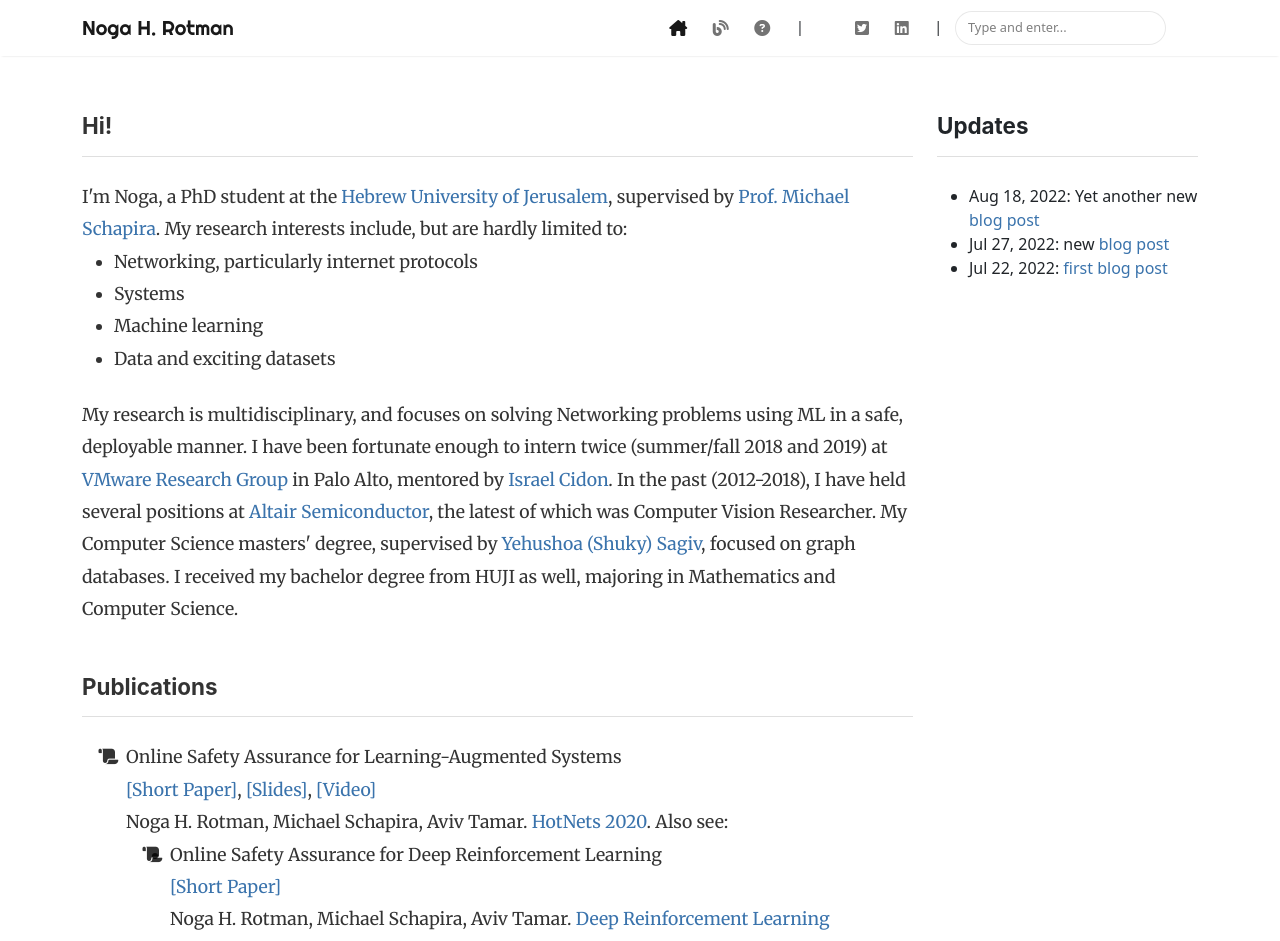
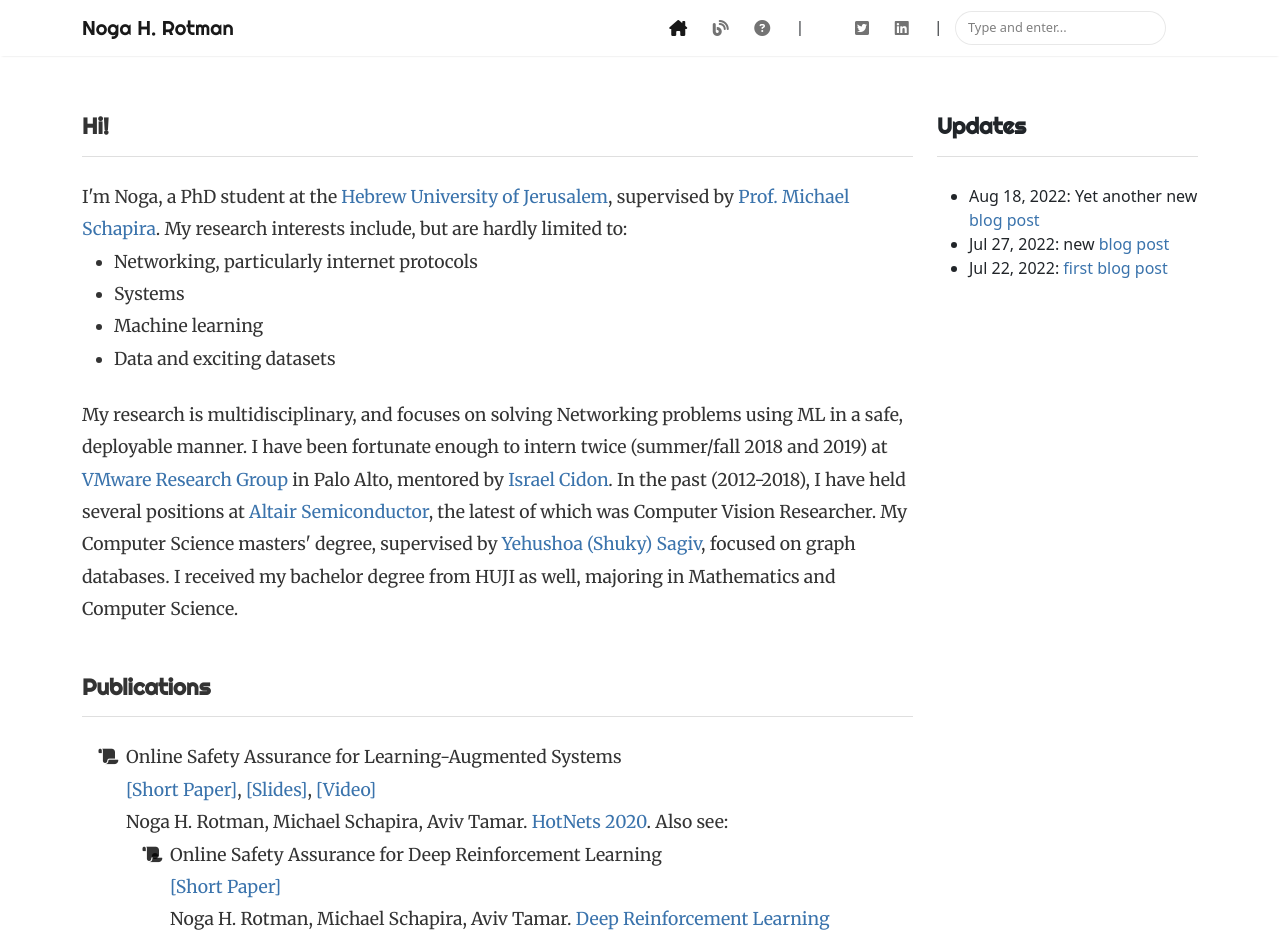
Before and after one commit to r02b/r02b.github.io, a Jekyll site: the page built from _pages/main.md, in a window 1280 px wide and 1400 px high. Shown: the top 941 px of the window. Built offline with Jekyll 4.4.1, drawn with Linux system fonts in a browser that asks for light colours; nearby versions of some CDN libraries; a style sheet for code colours, icons or effects is not loaded.

Commit message:
Minor changes.

```diff
--- a/assets/css/screen.css
+++ b/assets/css/screen.css
@@ -134,6 +134,7 @@ section.recent-posts {
     font-weight: 700;
     font-size: 1.4rem;
     margin-bottom: 27px;
+    font-family: Righteous;
 }
 
 .section-title span {
```
